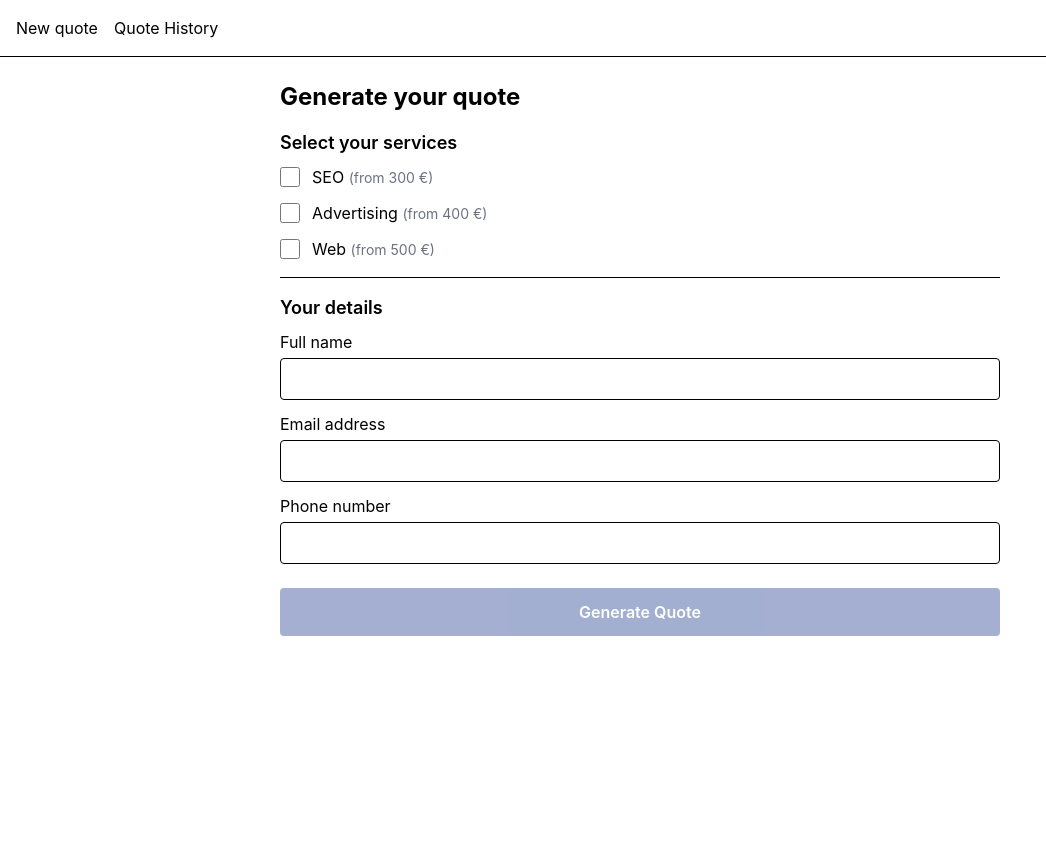
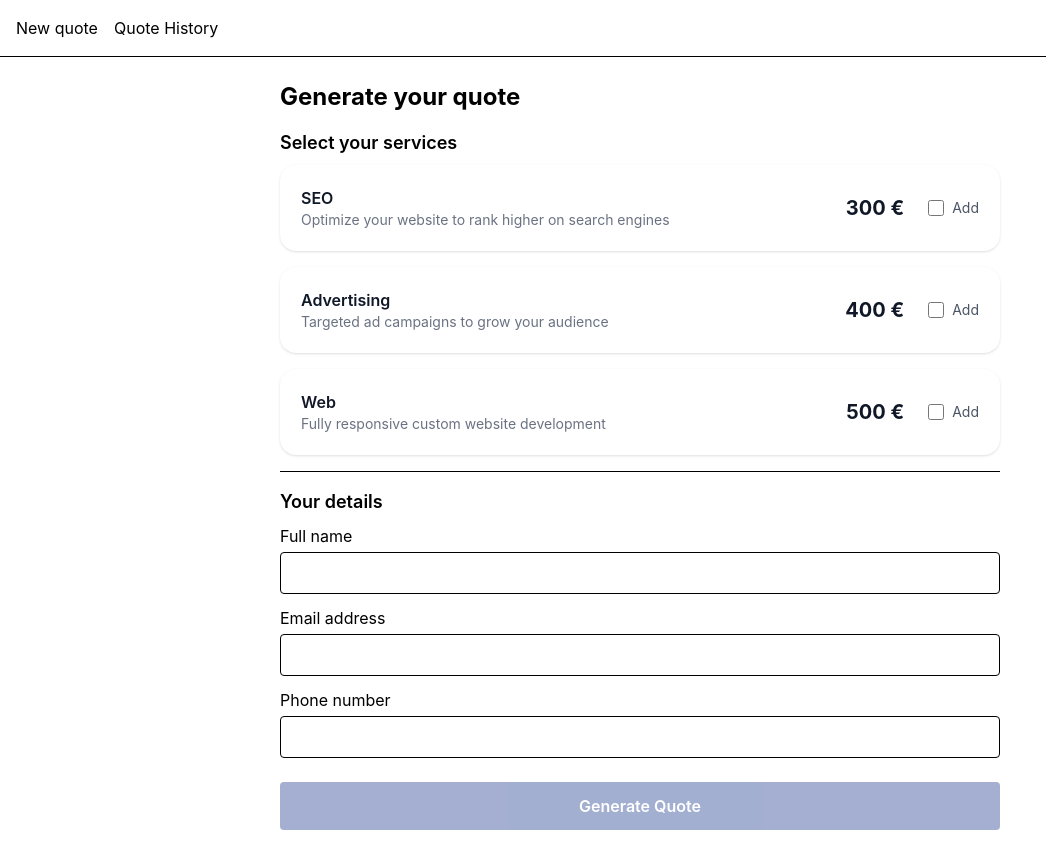
Before and after one commit to oriolcalicab/PROJECTE-BUDGET-PRESSUPOSTOS-DE-SERVEIS-DIGITALS, a React (Vite) app: page / in a window 1280 px wide. Shown: the whole page, without its empty margins (0-1046 px from the left). Before the commit the page ends 800 px from the top, so only its background shows below. Built offline with nearby package versions, Linux system fonts and the light colour scheme.

Commit message:
feat: redesing ServiceSelector as card layout matching mockup

```diff
--- a/src/components/ServiceSelector.tsx
+++ b/src/components/ServiceSelector.tsx
@@ -1,33 +1,75 @@
 import servicesData from "../data/services.json";
+import { WebConfigurator } from "./WebConfigurator";
+import type { WebConfig } from "../types/service";
 
 interface Props {
     selectedServices: string[];
     onToggleService: (id: string) => void;
+    webConfig?: WebConfig;
+    onChangeWebConfig?: (config: WebConfig) => void;
 }
 
-export function ServiceSelector({selectedServices, onToggleService}: Props){
+export function ServiceSelector({
+  selectedServices,
+  onToggleService,
+  webConfig,
+  onChangeWebConfig,
+}: Props){
     const services = Object.values(servicesData);
 
     return(
-        <main className="space-y-3">
+        <main className="space-y-4">
             <h1 className="text-lg font-semibold mb-2">Select your services</h1>
-            {services.map((service) => (
-                <div key={service.id} className="flex items-center gap-3">
-                    <input type="checkbox"
+            {services.map((service) => {
+                const isSelected = selectedServices.includes(service.id);
+        const isWeb = service.id === "web";
+
+        return (
+          <div
+            key={service.id}
+            className={`rounded-2xl bg-white shadow-sm border p-5 transition-colors ${
+               isSelected ? "border-[#2F9E6E] border-[3px]" : "border-transparent"
+            }`}
+          >
+            <label
+              htmlFor={service.id}
+              className="flex items-center justify-between gap-4 cursor-pointer"
+            >
+              <div>
+                <p className="font-semibold text-base text-gray-900">
+                  {service.name}
+                </p>
+                <p className="text-sm text-gray-500">{service.description}</p>
+              </div>
+
+              <div className="flex items-center gap-6 shrink-0">
+                <span className="text-xl font-bold text-gray-900">
+                  {service.basePrice} €
+                </span>
+                <span className="flex items-center gap-2 text-sm text-gray-600">
+                  <input
+                    type="checkbox"
                     id={service.id}
-                    checked= {selectedServices.includes(service.id)}
-                    onChange={()=> onToggleService(service.id)}
-                    aria-checked={selectedServices.includes(service.id)}
-                    className="h-5 w-5"
-                    />
-                    <label htmlFor={service.id} className="flex-1">
-                        {service.name}{" "}
-                        <span className="text-gray-500 text-sm">
-                            (from {service.basePrice} €)
-                        </span>
-                    </label>
-                </div>
-            ))}
+                    checked={isSelected}
+                    onChange={() => onToggleService(service.id)}
+                    aria-checked={isSelected}
+                    className="h-4 w-4 rounded accent-[#2F9E6E]"
+                  />
+                  Add
+                </span>
+              </div>
+            </label>
+
+            {isWeb && isSelected && webConfig && (
+              <WebConfigurator
+                isVisible={true}
+                webConfig={webConfig}
+                onChangeWebConfig={onChangeWebConfig ?? (() => {})}
+              />
+            )}
+          </div>
+        );
+      })}
         </main>
     )
 }
```
